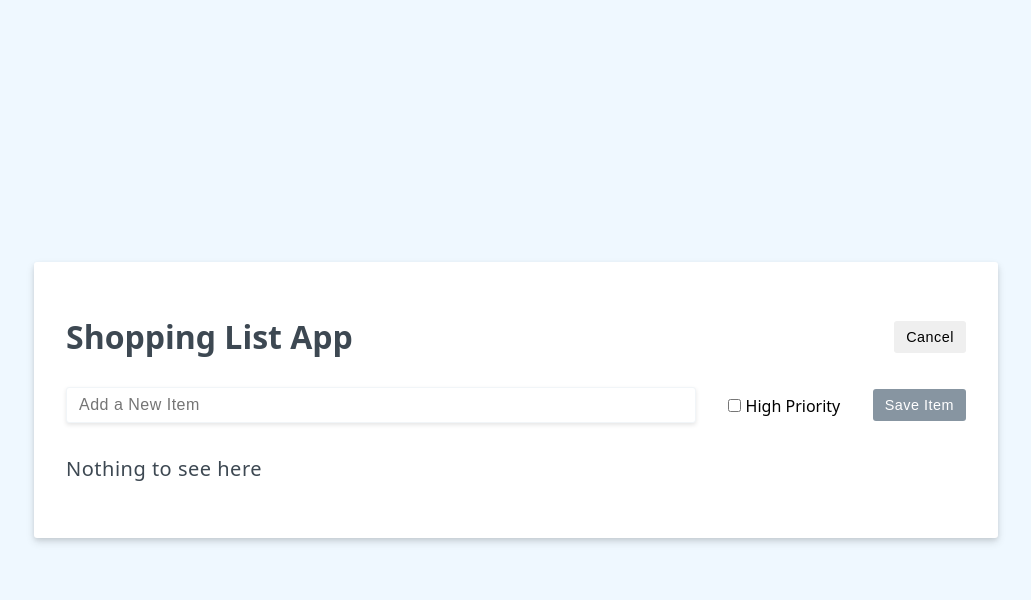
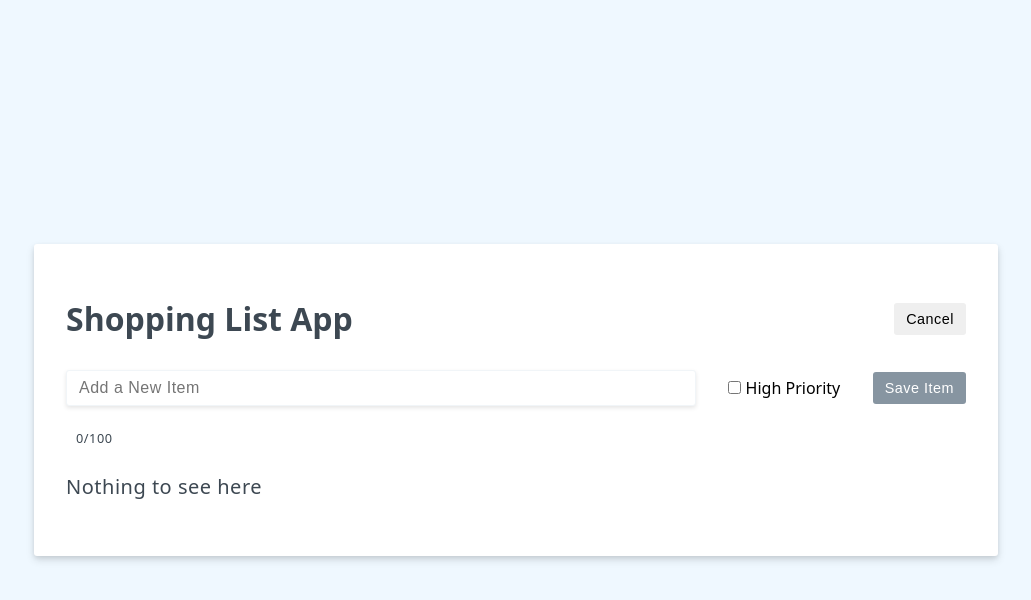
Before and after one commit to ManoelIvisson/Intro-to-Vue-3-Composition-API, a Vue app in the folder Shopping-List-App/: page / in a window 1280 px wide. Both pictures are taken after a click on the button "Add Item". Shown: the top 600 px of the page, without its empty margins (124-1155 px from the left). Built offline with nearby package versions, Linux system fonts and the light colour scheme.

Commit message:
feature: Explorando as Computed Props

```diff
--- a/Shopping-List-App/src/App.vue
+++ b/Shopping-List-App/src/App.vue
@@ -1,5 +1,5 @@
 <script setup>
-import { ref } from 'vue'
+import { ref, computed } from 'vue'
 
 const header = ref('Shopping List App')
 const items = ref([])
@@ -14,6 +14,7 @@ function saveItem() {
     highPriority: newItemHighPriority.value
   })
   newItem.value = ""
+  newItemHighPriority.value = ""
 }
 
 function doEdit(e) {
@@ -25,6 +26,10 @@ function togglePurchased(item) {
   item.purchased = !item.purchased
 }
 
+const characterCount = computed(() => newItem.value.length)
+
+const reversedItems = computed(() => [...items.value].reverse())
+
 </script>
 
 <template>
@@ -35,7 +40,7 @@ function togglePurchased(item) {
   </div>
 
   <form v-if="editing" class="add-item-form" @submit.prevent="saveItem">
-    <input type="text" v-model="newItem" placeholder="Add a New Item">
+    <input type="text" v-model="newItem" placeholder="Add a New Item" maxlength="100">
     <label>
       <input type="checkbox" v-model="newItemHighPriority" value=true>
       High Priority
@@ -43,8 +48,12 @@ function togglePurchased(item) {
     <button :disabled="newItem.length === 0" class="btn btn-primary">Save Item</button>
   </form>
 
+  <p v-if="editing" class="counter">
+    {{ characterCount }}/100
+  </p>
+
   <ul>
-    <li v-for="item in items" :key="item.id" @click="togglePurchased(item)" class="static-class"
+    <li v-for="item in reversedItems" :key="item.id" @click="togglePurchased(item)" class="static-class"
     :class="{ strikeout: item.purchased, priority: item.highPriority }">
       {{ item.label }}
     </li>
```
